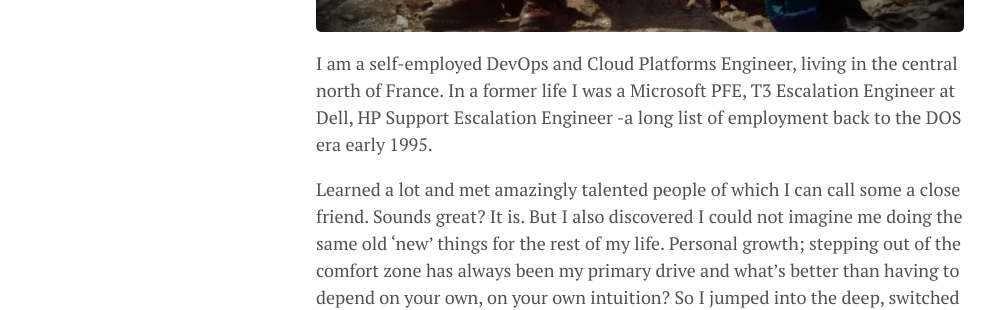
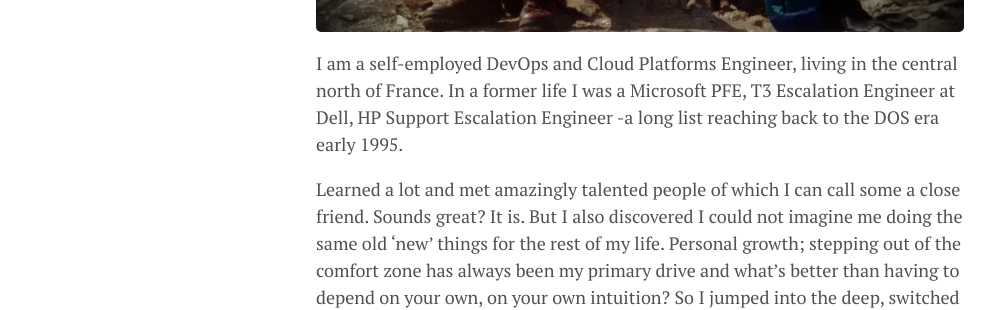
Before and after one commit to lgeurts/lgeurts.github.io, a Jekyll site: the page built from about.md, in a window 1280 px wide. Shown: the part 506-816 px from the top of the page, without its empty margins (0-995 px from the left). Built offline with Jekyll 4.4.1, drawn with Linux system fonts in a browser that asks for light colours; nearby versions of some CDN libraries.

Commit message:
Update about.md

```diff
--- a/about.md
+++ b/about.md
@@ -6,7 +6,7 @@ title: About
 ![KNAV Austria](/assets/C2ADV01.jpg)
 
 I am a self-employed DevOps and Cloud Platforms Engineer, living in the central north of France.
-In a former life I was a Microsoft PFE, T3 Escalation Engineer at Dell, HP Support Escalation Engineer -a long list of employment back to the DOS era early 1995.
+In a former life I was a Microsoft PFE, T3 Escalation Engineer at Dell, HP Support Escalation Engineer -a long list reaching back to the DOS era early 1995.
 
 Learned a lot and met amazingly talented people  of which I can call some a close friend. Sounds great? It is. But I also discovered I could not imagine me doing the same old 'new' things for the rest of my life. Personal growth; stepping out of the comfort zone has always been my primary drive and what's better than having to depend on your own, on your own intuition? So I jumped into the deep, switched to the uncertainty of a one-man show, and am loving every minute of it.
 
```
